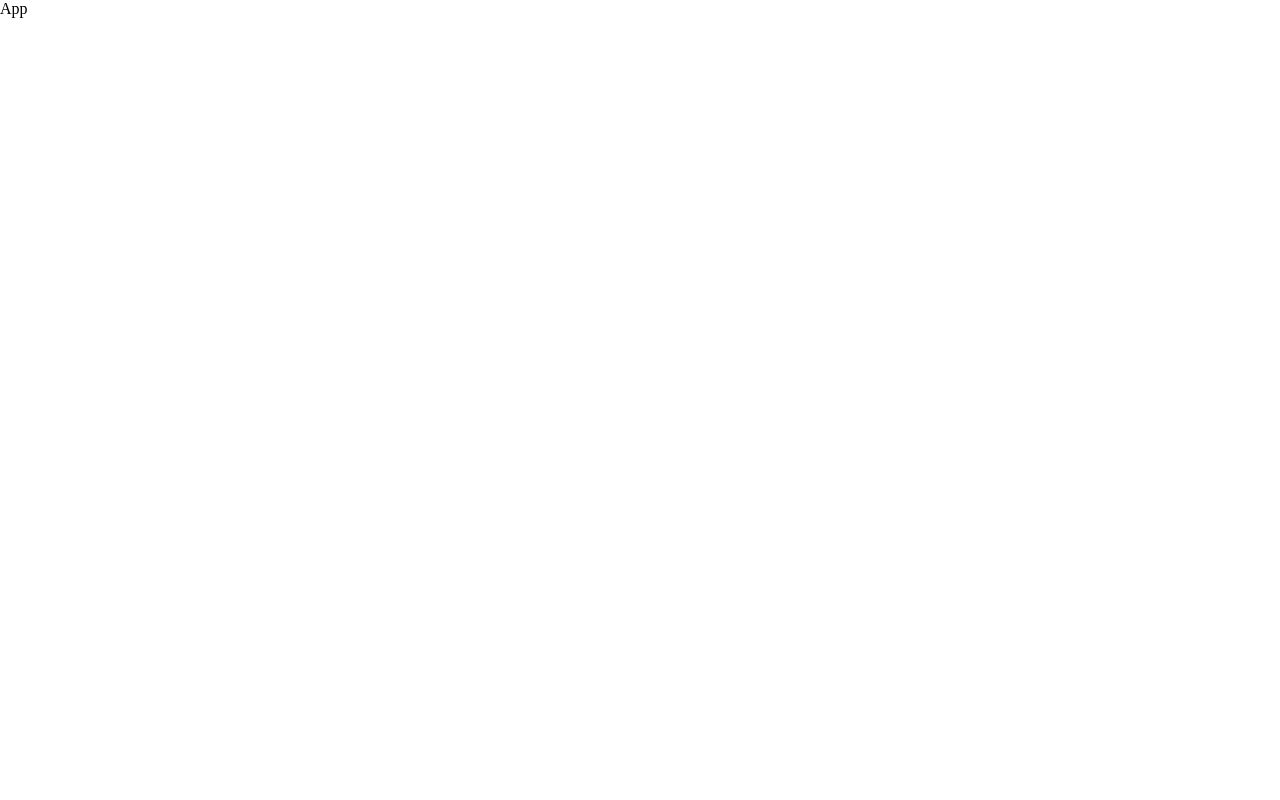
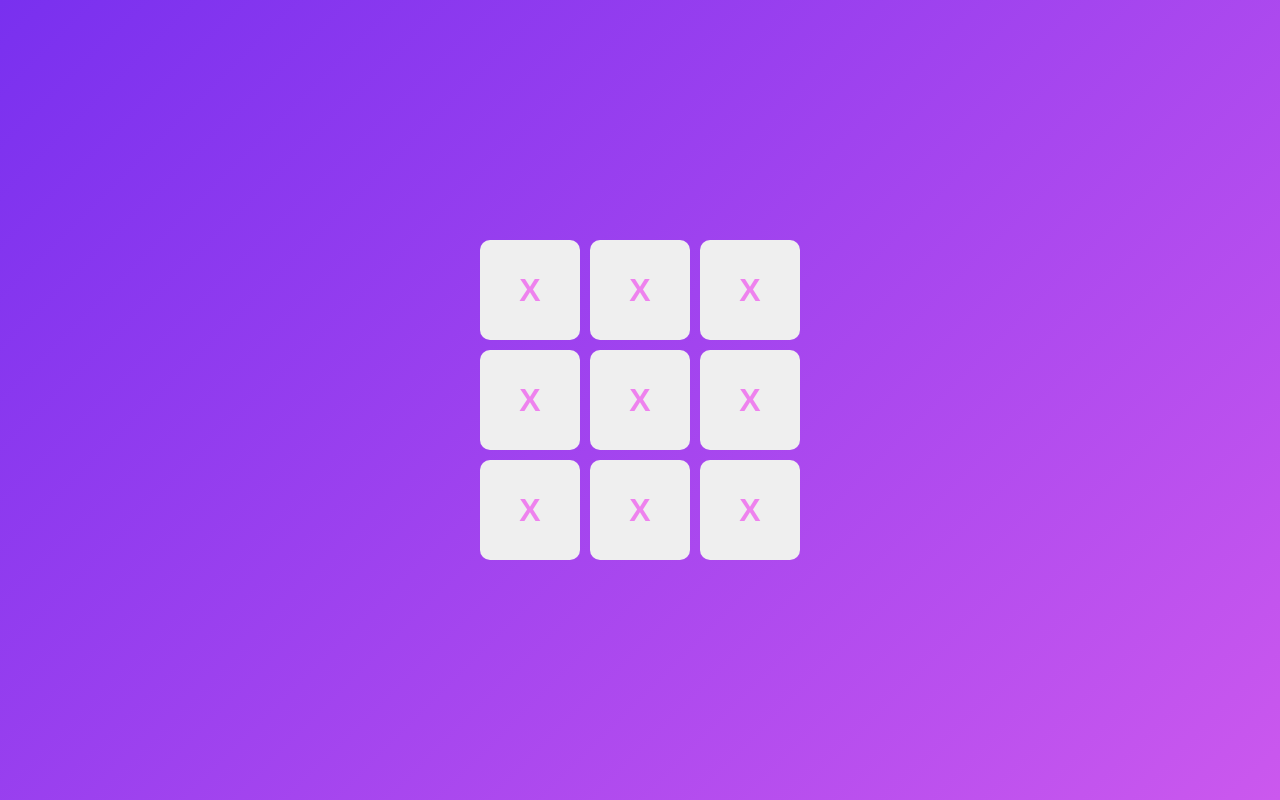
Before and after one commit to siddheshpotdar2003/tic-tac-toe, a React (Vite) app: page / in a window 1280 px wide. Built offline with nearby package versions, Linux system fonts and the light colour scheme.

Commit message:
feat: add base styling

```diff
--- a/src/App.jsx
+++ b/src/App.jsx
@@ -1,5 +1,11 @@
+import Board from "./components/Board";
+
 const App = () => {
-  return <div>App</div>;
+  return (
+    <div>
+      <Board />
+    </div>
+  );
 };
 
 export default App;
--- /dev/null
+++ b/src/components/Board.jsx
@@ -0,0 +1,21 @@
+import Square from "./Square";
+
+const Board = () => {
+  return (
+    <div className="board">
+      <Square />
+      <Square />
+      <Square />
+
+      <Square />
+      <Square />
+      <Square />
+
+      <Square />
+      <Square />
+      <Square />
+    </div>
+  );
+};
+
+export default Board;
--- /dev/null
+++ b/src/components/Square.jsx
@@ -0,0 +1,5 @@
+const Square = () => {
+  return <button className="square">X</button>;
+};
+
+export default Square;
--- a/src/index.css
+++ b/src/index.css
@@ -3,3 +3,35 @@
   margin: 0;
   padding: 0;
 }
+
+body {
+  min-height: 100vh;
+  display: flex;
+  justify-content: center;
+  align-items: center;
+  background-image: linear-gradient(
+    135deg,
+    rgb(121, 48, 239),
+    rgb(203, 88, 238)
+  );
+}
+
+.board {
+  display: grid;
+  grid-template-columns: repeat(3, 100px);
+  grid-template-rows: repeat(3, 100px);
+  gap: 10px;
+}
+
+.square {
+  /* border: 1px solid black; */
+  border: 0px;
+  border-radius: 10px;
+  color: violet;
+  display: flex;
+  justify-content: center;
+  align-items: center;
+  font-size: 32px;
+  font-weight: 700;
+  cursor: pointer;
+}
```
